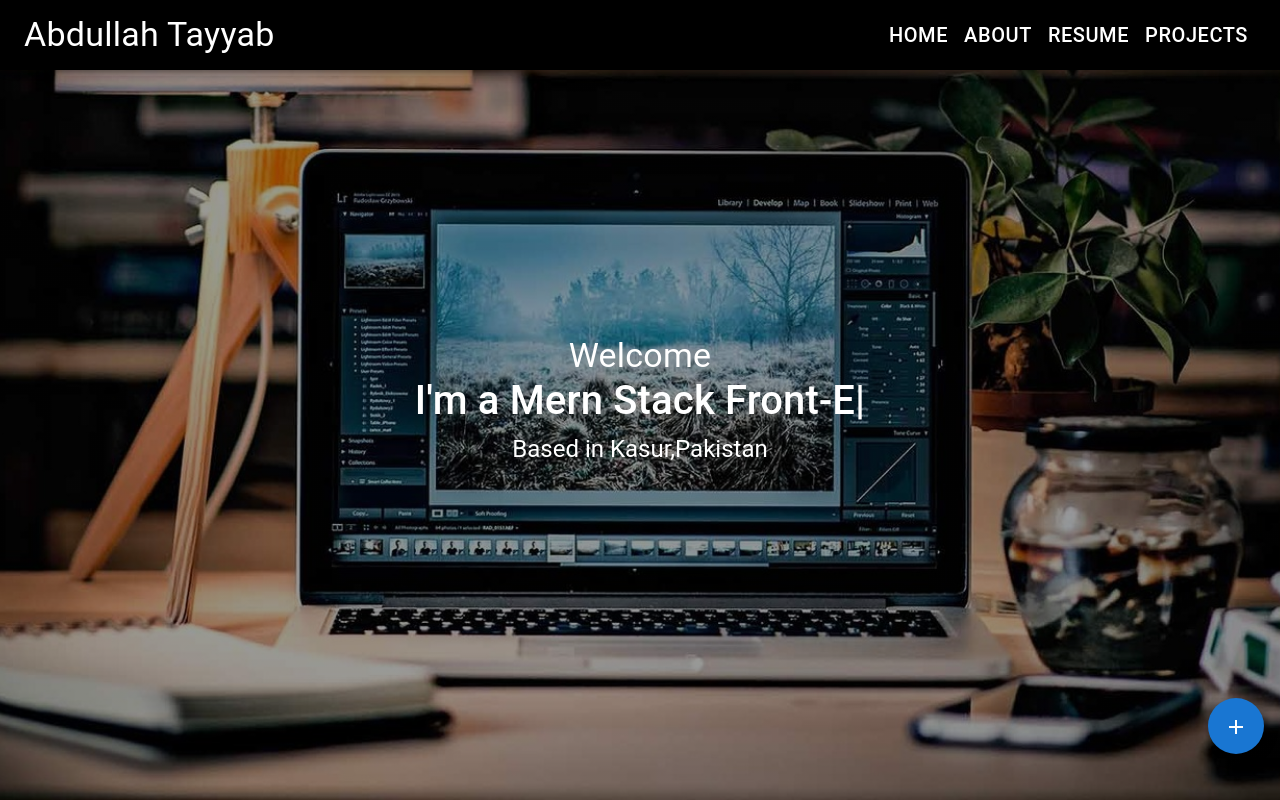
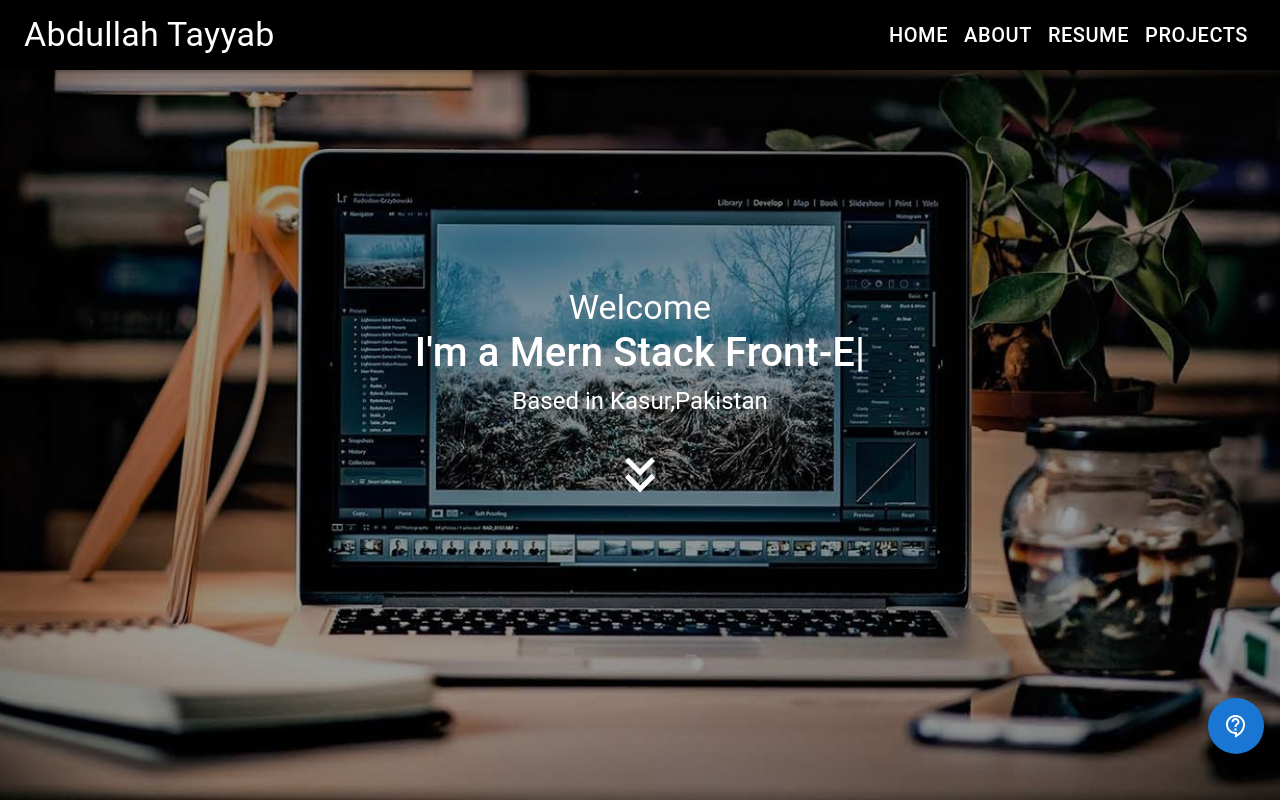
Before and after one commit to AbdullahTayyab894/personal-portfolio, a React (Create React App) app: page / in a window 1280 px wide. Shown: the top 800 px of the page. Built offline with nearby package versions, Linux system fonts and the light colour scheme.

Commit message:
final change

```diff
--- a/src/component/Home/Home.jsx
+++ b/src/component/Home/Home.jsx
@@ -1,7 +1,11 @@
 import React from 'react'
 import { Box, Typography } from '@mui/material'
 import { TypeAnimation } from 'react-type-animation';
+import IconButton from '@mui/material/IconButton';
+import Stack from '@mui/material/Stack';
 import web4 from "../../images/web4.jpg"
+import KeyboardDoubleArrowDownSharpIcon from '@mui/icons-material/KeyboardDoubleArrowDownSharp';
+import { Link } from 'react-router-dom';
 
 const DrawerAbout = () => {
 
@@ -30,6 +34,20 @@ const DrawerAbout = () => {
                         repeat={Infinity}
                     />
                     <Typography variant='h5'>Based in Kasur,Pakistan</Typography>
+                    <Link to="/about" style={{
+                        textDecoration: "none"
+                    }}>
+                        <IconButton aria-label="Home">
+                            <KeyboardDoubleArrowDownSharpIcon sx={{
+                                color: "white",
+                                paddingTop: "20px",
+                                fontSize: "80px",
+                                "&:hover":{
+                                    color:"#20c997"
+                                }
+                            }} />
+                        </IconButton>
+                    </Link>
                 </Box>
             </Box>
         </div>
--- a/src/component/Menubar/MenuBar.jsx
+++ b/src/component/Menubar/MenuBar.jsx
@@ -32,7 +32,7 @@ function DrawerAppBar(props) {
       textAlign: 'center',
       background: "black",
       color: "white",
-      height:"100%"
+      height: "100%"
     }}>
       <IconButton
         color="inherit"
@@ -41,11 +41,14 @@ function DrawerAppBar(props) {
         onClick={handleDrawerToggle}
         sx={{
           mr: -20, display: { sm: 'none' },
-          mt:0.4
+          mt: 0.4
         }}
       >
         <CloseIcon sx={{
-          fontSize: "50px"
+          fontSize: "50px",
+          "&:hover": {
+            color: "#20c997"
+          }
         }} />
       </IconButton>
       <Divider sx={{
@@ -120,13 +123,17 @@ function DrawerAppBar(props) {
             aria-label="open drawer"
             edge="start"
             onClick={handleDrawerToggle}
-            sx={{ mr: 0, display: { sm: 'none' },
-          lineHeight:"3em"
+            sx={{
+              mr: 0, display: { sm: 'none' },
+              lineHeight: "3em"
             }}
           >
             <MenuIcon sx={{
-              fontSize:"50px",
-            }}/>
+              fontSize: "50px",
+              "&:hover": {
+                color: "#20c997"
+              }
+            }} />
           </IconButton>
           <Typography
             variant="h4"
--- a/src/component/footer/Footer.jsx
+++ b/src/component/footer/Footer.jsx
@@ -1,9 +1,11 @@
 import React from 'react'
-import { Avatar, Box, Typography } from '@mui/material'
+import { Box, Typography } from '@mui/material'
 import FacebookOutlinedIcon from '@mui/icons-material/FacebookOutlined';
 import GitHubIcon from '@mui/icons-material/GitHub';
 import LinkedInIcon from '@mui/icons-material/LinkedIn';
 import WhatsAppIcon from '@mui/icons-material/WhatsApp';
+import ContactSupportIcon from '@mui/icons-material/ContactSupport';
+import ContactSupportOutlinedIcon from '@mui/icons-material/ContactSupportOutlined';
 
 import SpeedDial from '@mui/material/SpeedDial';
 import SpeedDialIcon from '@mui/material/SpeedDialIcon';
@@ -13,11 +15,11 @@ const withLink = (to, children) => <a to={to}>{children}</a>;
 const actions = [
     { icon: (<a href="https://www.facebook.com/this.abdullah.8/" target="_black"><FacebookOutlinedIcon /></a>), name: 'FaceBook' },
 
-    { icon: (<a href="https://github.com/AbdullahTayyab894" target="_black"><GitHubIcon /></a>), name: 'FaceBook' },
+    { icon: (<a href="https://github.com/AbdullahTayyab894" target="_black"><GitHubIcon /></a>), name: 'GitHub' },
 
-    { icon: (<a href="https://www.linkedin.com/in/abdullahtayyab894/" target="_black"><LinkedInIcon /></a>), name: 'FaceBook' },
+    { icon: (<a href="https://www.linkedin.com/in/abdullahtayyab894/" target="_black"><LinkedInIcon /></a>), name: 'LinkedIn' },
 
-    { icon: (<a href="https://wa.me/+923184579618" target="_black"><WhatsAppIcon /></a>), name: 'FaceBook' },
+    { icon: (<a href="https://wa.me/+923184579618" target="_black"><WhatsAppIcon /></a>), name: 'WhatsApp' },
 ];
 
 const Footer = () => {
@@ -32,7 +34,7 @@ const Footer = () => {
             <Box sx={{
                 maxWidth: "35%",
                 margin: "auto",
-                paddingTop:"25px"
+                paddingTop: "25px"
             }}>
                 <Typography sx={{
                     color: "white",
@@ -52,12 +54,11 @@ const Footer = () => {
                 position: "fixed",
                 right: 0,
                 bottom: 30,
-                color: "red"
             }}>
                 <SpeedDial
                     ariaLabel="SpeedDial basic example"
-                    sx={{ position: 'absolute', bottom: 16, right: 16 }}
-                    icon={<SpeedDialIcon />}
+                    sx={{ position: 'absolute', bottom: 16, right: 16}}
+                    icon={<ContactSupportOutlinedIcon  />}
                 >
                     {actions.map((action) => (
                         <SpeedDialAction
@@ -65,6 +66,12 @@ const Footer = () => {
                             icon={action.icon}
                             tooltipTitle={action.name}
                             onClick={() => { setOpen(true) }}
+                            sx={{
+                                "&:hover":{
+                                    background:"#20c997",
+                                    color:"white"
+                                }
+                            }}
                         >
                         </SpeedDialAction>
                     ))}
```
Lines whose indentation alone changed are shown as unchanged.
